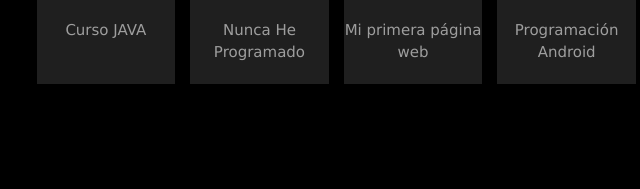
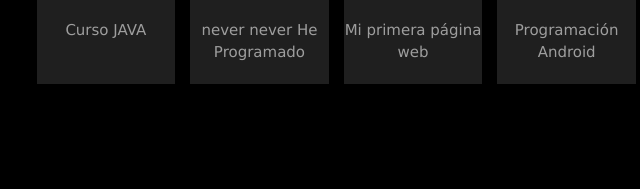
Before and after one commit to soundcield/Video9, a plain HTML site: page Video9/index.html in a window 1280 px wide. Shown: the part 769-958 px from the top of the page, 36-676 px from the left. Drawn offline with Linux system fonts and the light colour scheme; files that its build step writes are made by us from their sources; a web font is replaced by a local one.

Commit message:
1 er commit testing2 branch

```diff
--- a/Video9/index.html
+++ b/Video9/index.html
@@ -61,7 +61,7 @@
 <div class="color-bar red-child-hover"></div>
 <img class="course-image" src="Co%CC%81digo%20Facilito%20-%20Convie%CC%81rtete%20en%20profesional%20desde%20tu%20casa_files/iconos_mas_grandes0002.png" alt="Iconos mas grandes0002">
 <img class="course-image-hover" src="Co%CC%81digo%20Facilito%20-%20Convie%CC%81rtete%20en%20profesional%20desde%20tu%20casa_files/iconos_mas_grandes0002_red.png" alt="Iconos mas grandes0002 red">
-<p class="grey-text course-title">Nunca He Programado</p>
+<p class="grey-text course-title">never never He Programado</p>
 </div>
 </a></div></div><div class="col-course-subscribe col-xs-6 col-sm-3"><div class="box"><a href="http://codigofacilito.com/courses/primera_pagina"><div class="root-course child-hover">
 <div class="blue-child-hover color-bar"></div>
```
